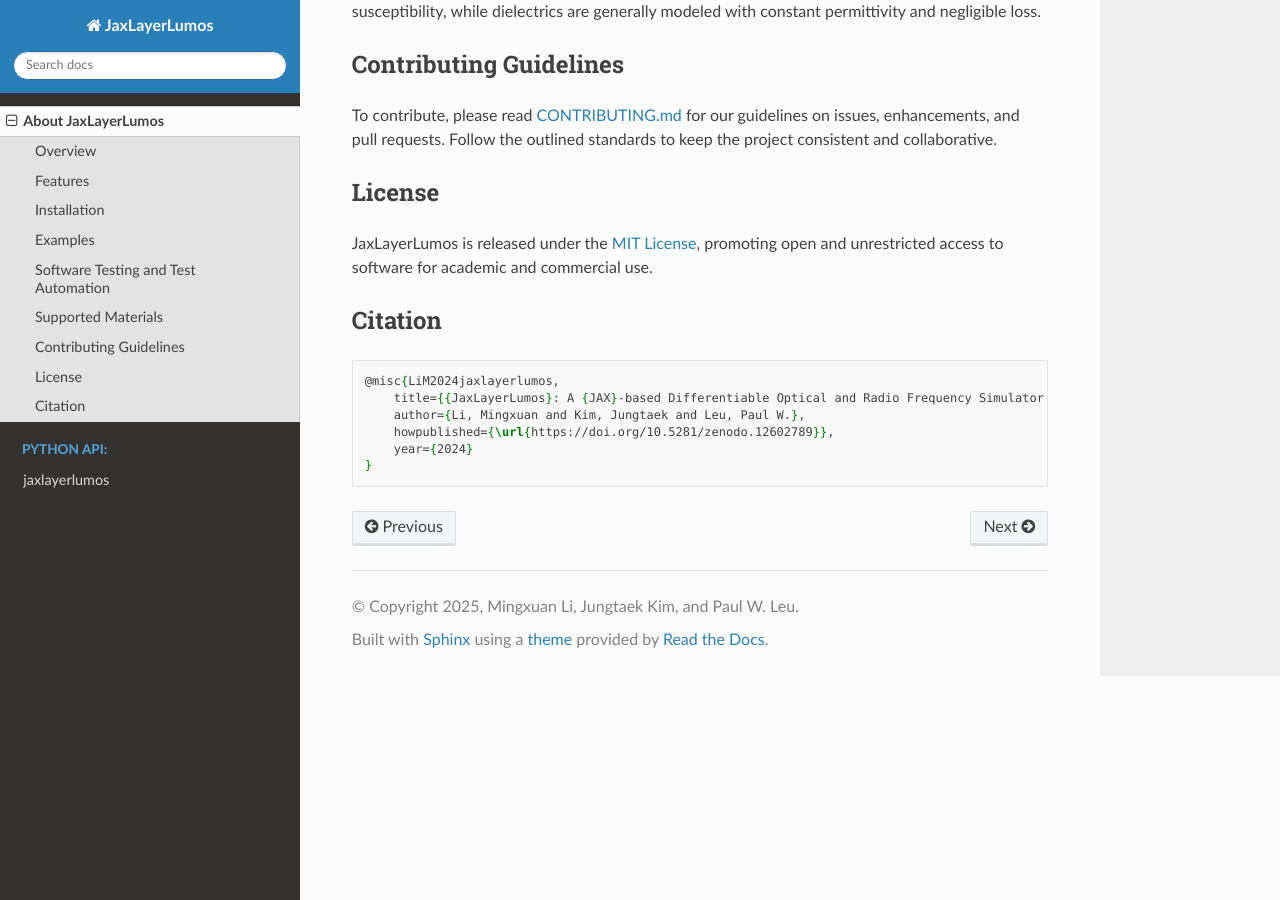
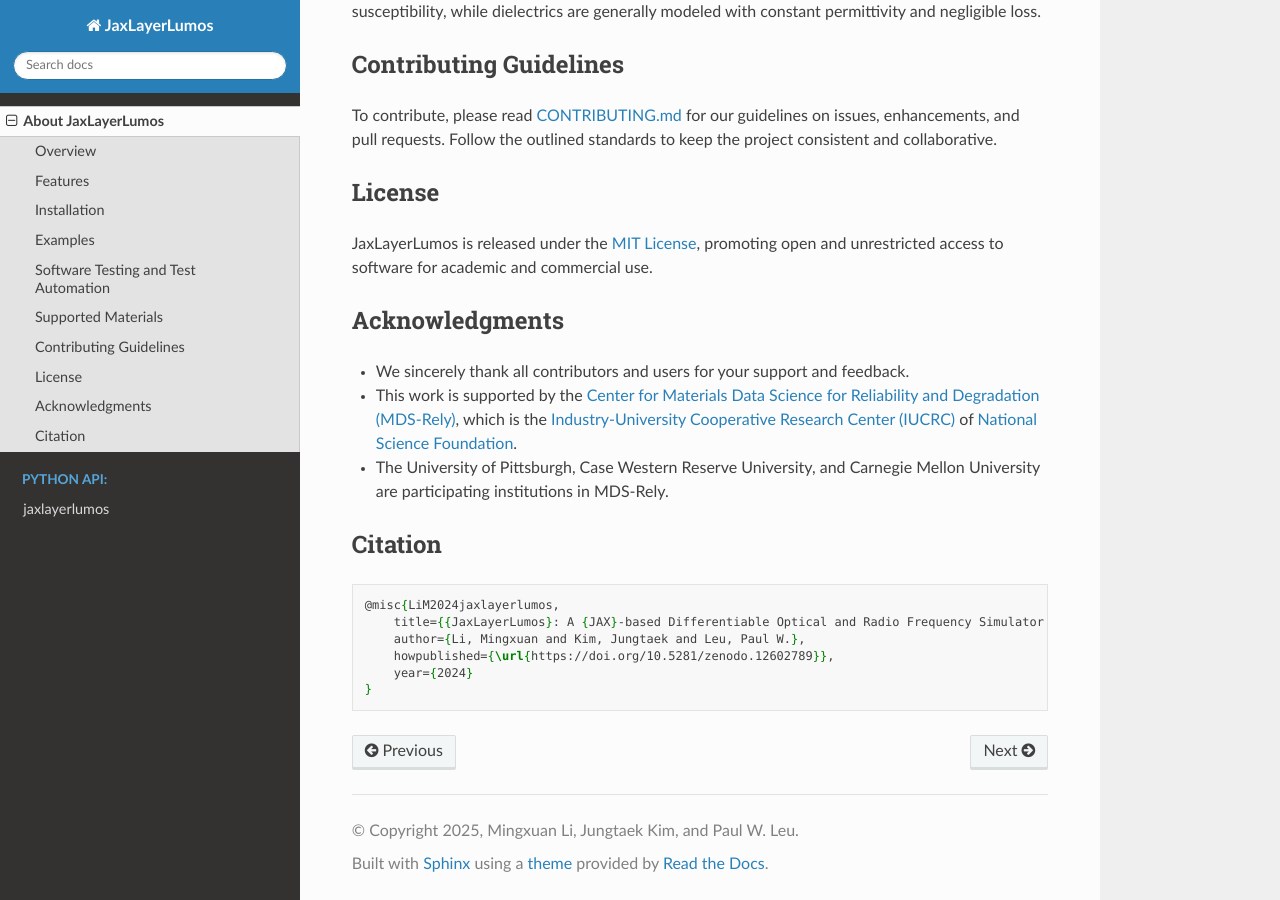
Before and after one commit to JaxLayerLumos/JaxLayerLumos, a Sphinx documentation site: the page built from docs/about/about_jaxlayerlumos.rst, in a window 1280 px wide and 900 px high, scrolled down 2175 px. Built offline with Sphinx 7.4.7 and the Read the Docs theme 3.1.0, drawn with Linux system fonts in a browser that asks for light colours.

Commit message:
Update about_jaxlayerlumos

```diff
--- a/docs/about/about_jaxlayerlumos.rst
+++ b/docs/about/about_jaxlayerlumos.rst
@@ -76,6 +76,13 @@ License
 
 JaxLayerLumos is released under the `MIT License <https://github.com/JaxLayerLumos/JaxLayerLumos/blob/main/LICENSE>`_, promoting open and unrestricted access to software for academic and commercial use.
 
+Acknowledgments
+===============
+
+- We sincerely thank all contributors and users for your support and feedback.
+- This work is supported by the `Center for Materials Data Science for Reliability and Degradation (MDS-Rely) <https://mds-rely.org>`_, which is the `Industry-University Cooperative Research Center (IUCRC) <https://iucrc.nsf.gov>`_ of `National Science Foundation <https://www.nsf.gov>`_.
+- The University of Pittsburgh, Case Western Reserve University, and Carnegie Mellon University are participating institutions in MDS-Rely.
+
 Citation
 ========
 
```
